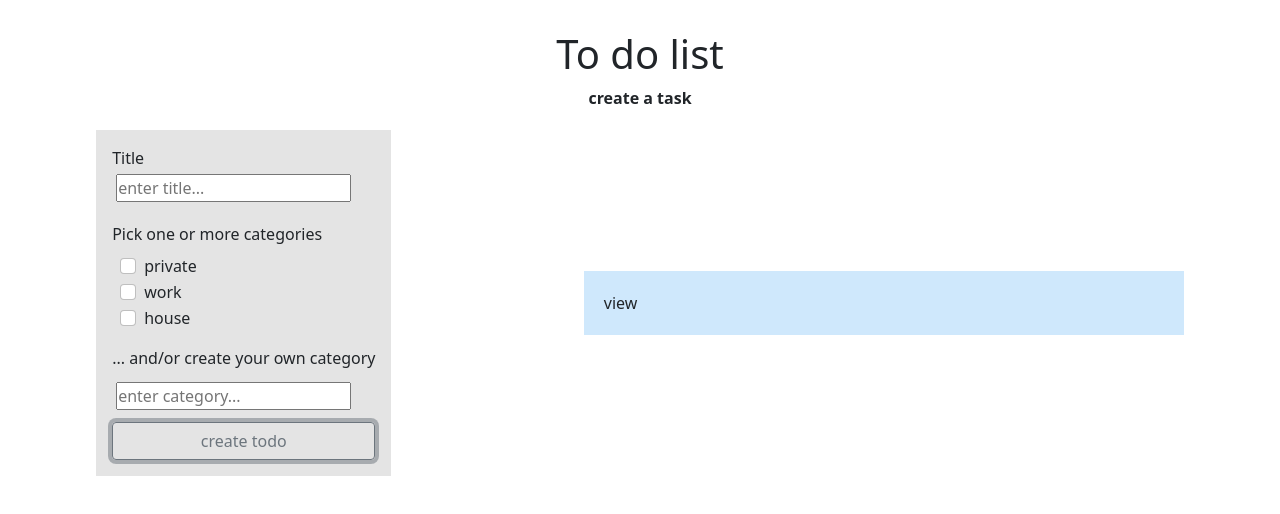
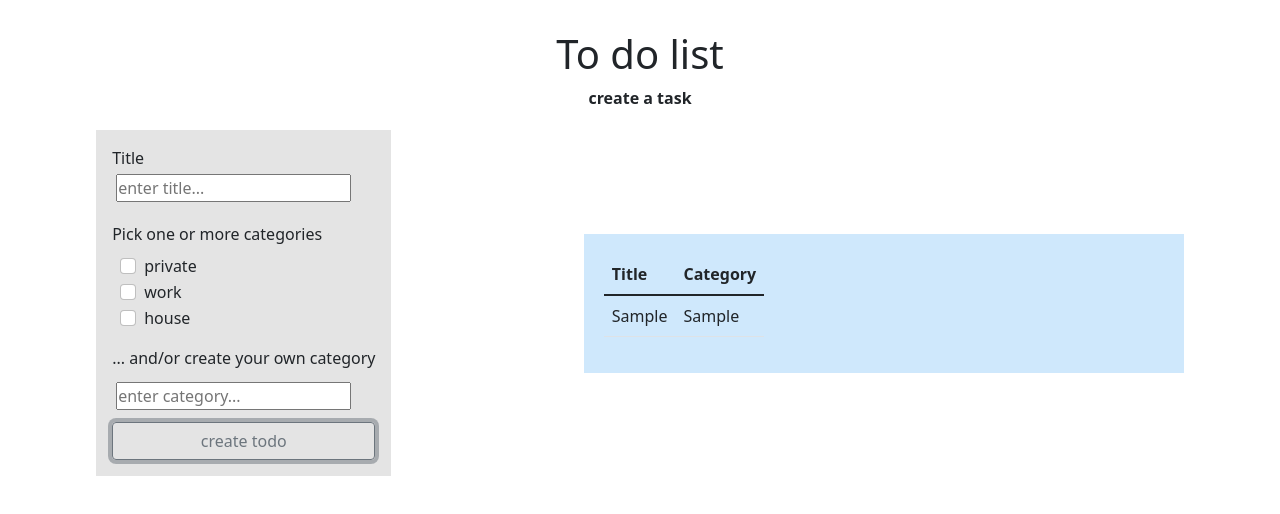
Before and after one commit to Zee-Iq/simple-todo-assignment, a React (Create React App) app: page / in a window 1280 px wide. Both pictures are taken after typing "Sample", "Sample" into the empty fields and a click on the button "create todo". Shown: the top 514 px of the page. Built offline with nearby package versions, Linux system fonts and the light colour scheme.

Commit message:
added logic for view component

```diff
--- a/src/App.js
+++ b/src/App.js
@@ -1,9 +1,22 @@
 import React, { useEffect, useState } from "react";
+import View from "./View";
+
+// getting the values from local storage in the browser
+// if there is data in local storage, return data in JSON format
+// else return an empty array
+const getDatafromLocalStorage = () => {
+  const data = localStorage.getItem("todos");
+  if (data) {
+    return JSON.parse(data);
+  } else {
+    return [];
+  }
+};
 
 const App = () => {
-  // creating an array to store in the object state, intially the array is empty
+  // creating an array to store in the object state, initially the getDatafromLocalStorage variable is passed
   // main array of object state --> title and category
-  const [todos, setTodos] = useState([]);
+  const [todos, setTodos] = useState(getDatafromLocalStorage());
 
   //input field states and setters
   const [title, setTitle] = useState("");
@@ -32,7 +45,7 @@ const App = () => {
 
   // saving data to local storage
   // providing [todos] as a dependancy parameter
-  // whenever a new todo is added to the array --> this useEffect is fired
+  // whenever a new todo is added to the array --> this useEffect is fired and the new todo is stored in todos array
   useEffect(() => {
     localStorage.setItem("todos", JSON.stringify(todos));
   }, [todos]);
@@ -108,7 +121,36 @@ const App = () => {
             </button>
           </form>
         </div>
-        <div className="view-container">view</div>
+
+        {/*
+        Adding Logic to handle 0 to do items in the list:
+        If the length of the todos array is less than 1, then the div with "nothing to do today..." is rendered.
+        */}
+        {/* When todos array is greater than 0, return  */}
+        <div className="view-container">
+          {todos.length > 0 && (
+            <>
+              <div className="table-responsive">
+                <table className="table">
+                  <thead>
+                    <tr>
+                      <th>Title</th>
+                      <th>Category</th>
+                    </tr>
+                  </thead>
+                  <tbody>
+                     <View todos={todos} />
+                  </tbody>
+                </table>
+              </div>
+            </>
+          )}
+          {todos.length < 1 && (
+            <div>
+              <p>Nothing to do today... take some time off</p>
+            </div>
+          )}
+        </div>
       </div>
     </div>
   );
```
